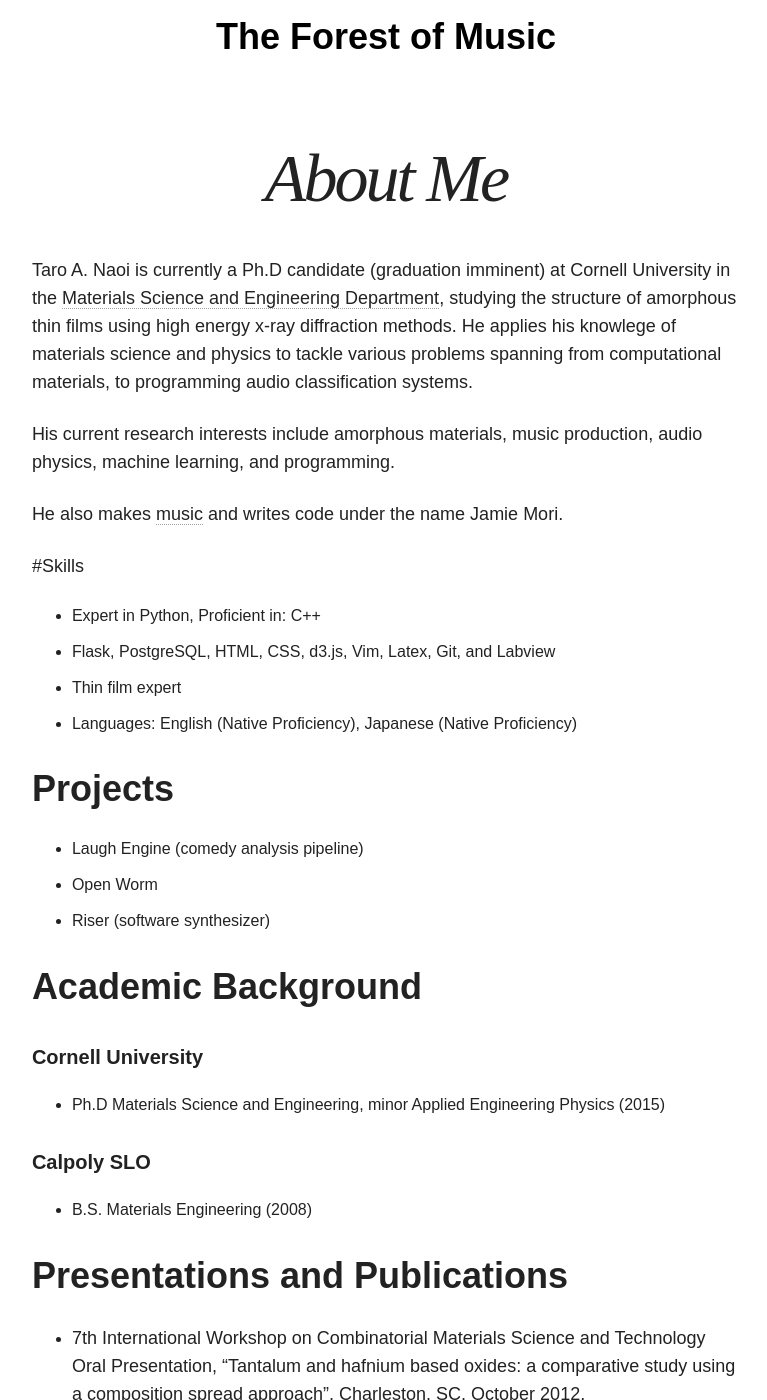
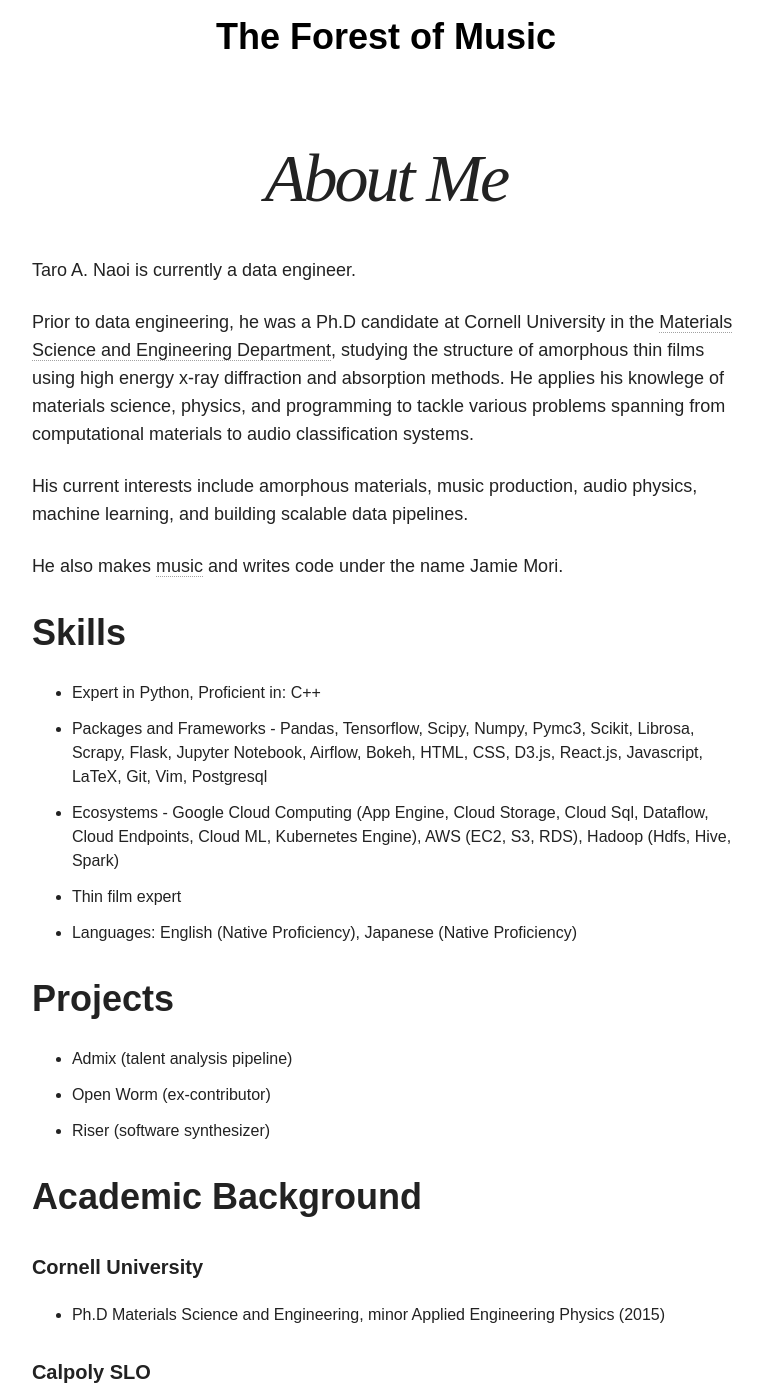
Before and after one commit to jamiemori/jamiemori.github.io, a Jekyll site: the page built from about/index.md, in a window 1280 px wide and 1400 px high, scrolled down 310 px. Shown: the whole window, without its empty margins (254-1021 px from the left). Built offline with Jekyll 4.4.1, drawn with Linux system fonts in a browser that asks for light colours; nearby versions of some CDN libraries; a script that is not in the unit is left out.

Commit message:
update about me

```diff
--- a/_config.yml
+++ b/_config.yml
@@ -11,7 +11,7 @@
 
 permalink:   /:categories/:title/
 markdown:    kramdown
-highlighter: pygments
+highlighter: rogue
 sass:
   sass_dir: _sass
   style: compressed
--- a/about/index.md
+++ b/about/index.md
@@ -6,23 +6,26 @@ modified: 2014-08-08T19:44:38.564948-04:00
 ---
 <script src="https://cdnjs.cloudflare.com/ajax/libs/d3/3.5.5/d3.min.js" charset="utf-8"></script>
 
-Taro A. Naoi is currently a Ph.D candidate (graduation imminent) at Cornell University in the [Materials Science and Engineering Department](http://www.mse.cornell.edu/), studying the structure of amorphous thin films using high energy x-ray diffraction methods. He applies his knowlege of materials science and physics to tackle various problems spanning from computational materials, to programming audio classification systems.
+Taro A. Naoi is currently a data engineer.
 
-His current research interests include amorphous materials, music production, audio physics, machine learning, and programming.
+Prior to data engineering, he was a Ph.D candidate at Cornell University in the [Materials Science and Engineering Department](http://www.mse.cornell.edu/), studying the structure of amorphous thin films using high energy x-ray diffraction and absorption methods. He applies his knowlege of materials science, physics, and programming to tackle various problems spanning from computational materials to audio classification systems.
+
+His current interests include amorphous materials, music production, audio physics, machine learning, and building scalable data pipelines.
 
 He also makes [music](https://soundcloud.com/japaradise) and writes code under the name Jamie Mori.
 
-#Skills
+# Skills
 
 * Expert in Python, Proficient in: C++
-* Flask, PostgreSQL, HTML, CSS, d3.js, Vim, Latex, Git, and Labview
+* Packages and Frameworks - Pandas, Tensorflow, Scipy, Numpy, Pymc3, Scikit, Librosa, Scrapy, Flask, Jupyter Notebook, Airflow, Bokeh, HTML, CSS, D3.js, React.js, Javascript, LaTeX, Git, Vim, Postgresql
+* Ecosystems - Google Cloud Computing (App Engine, Cloud Storage, Cloud Sql, Dataflow, Cloud Endpoints, Cloud ML, Kubernetes Engine), AWS (EC2, S3, RDS), Hadoop (Hdfs, Hive, Spark)
 * Thin film expert
 * Languages: English (Native Proficiency), Japanese (Native Proficiency)
 
 # Projects
 
-* Laugh Engine (comedy analysis pipeline)
-* Open Worm
+* Admix (talent analysis pipeline)
+* Open Worm (ex-contributor)
 * Riser (software synthesizer)
 
 # Academic Background
```
